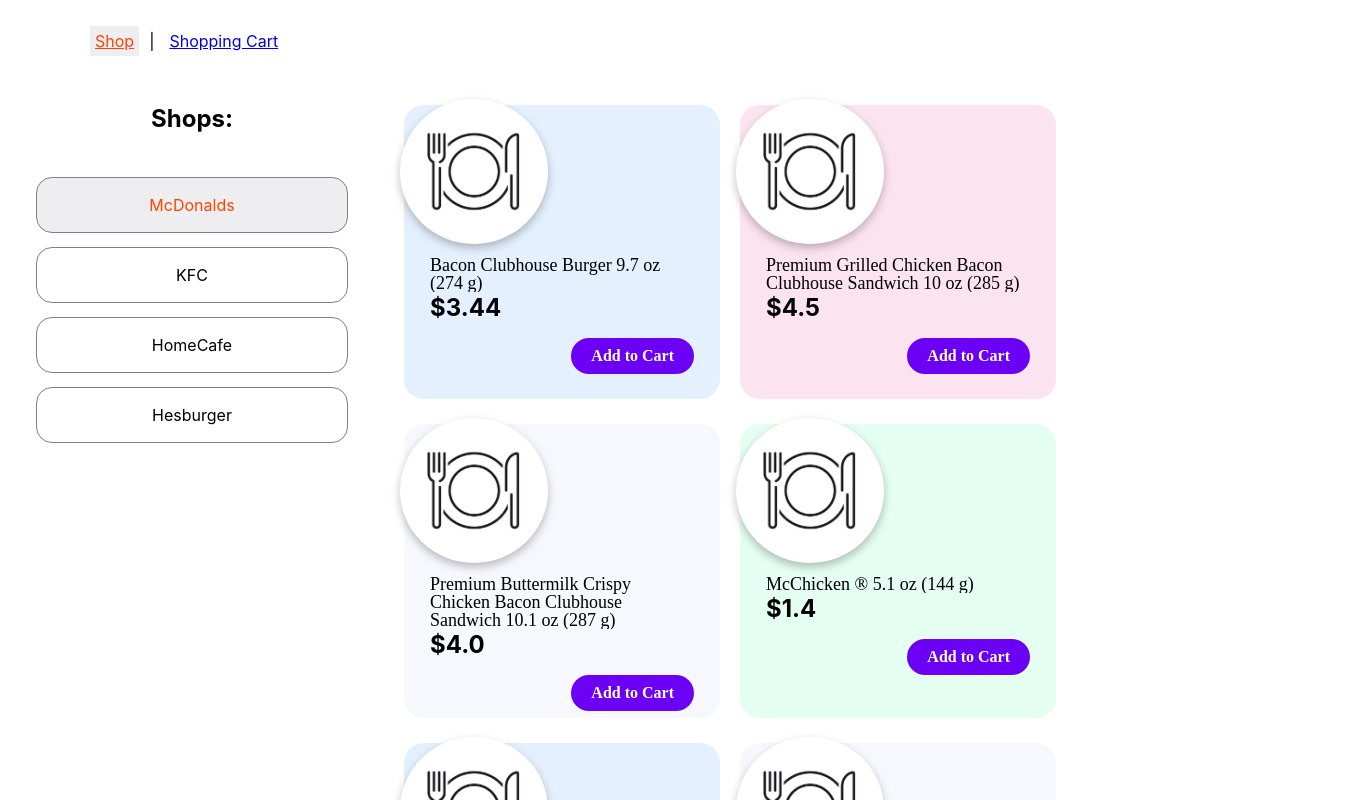
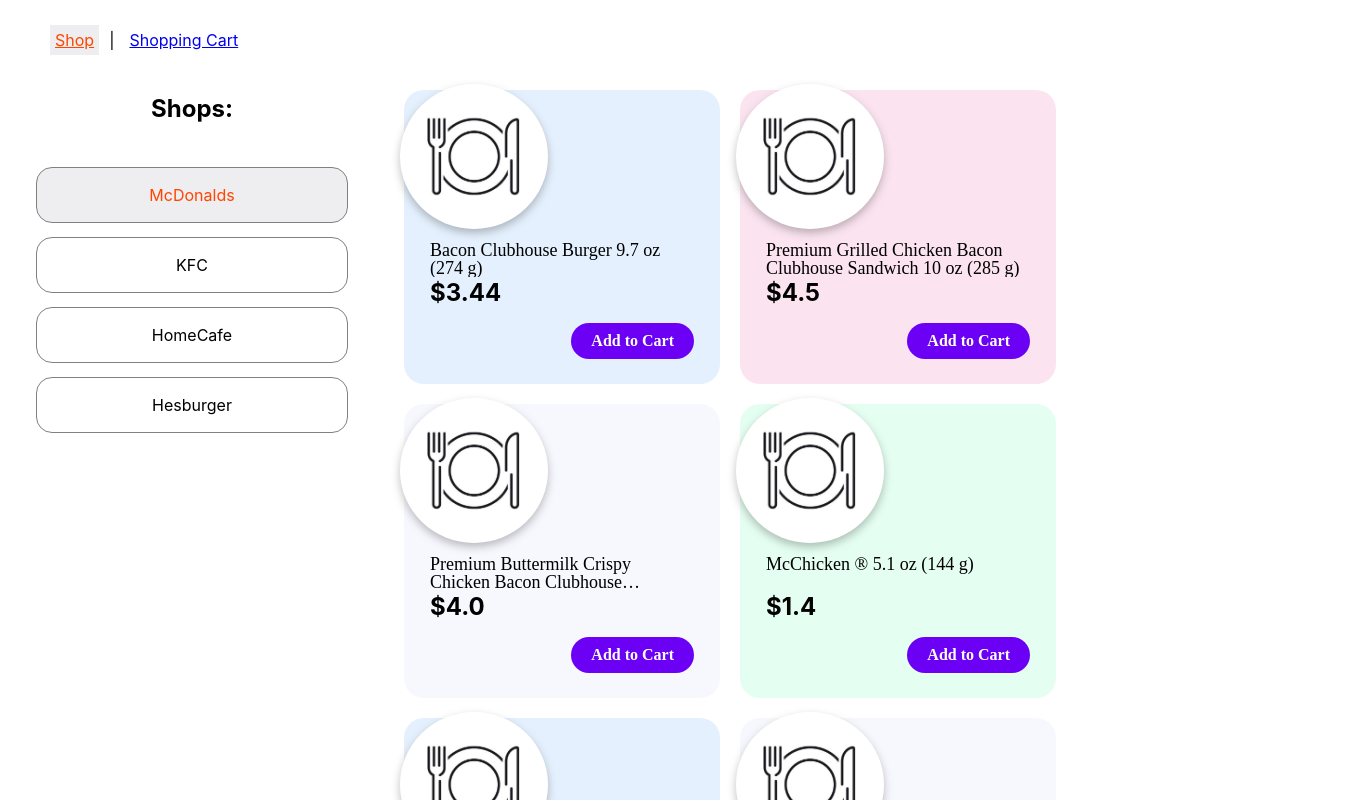
Before and after one commit to hustle2live/ElifTech_Test-task, a React (Create React App) app: page /shop in a window 1280 px wide. Shown: the top 800 px of the page, 1360 px wide, since content can reach past the window. Built offline with nearby package versions, Linux system fonts and the light colour scheme.

Commit message:
shopping page styles moderate

```diff
--- a/src/index.module.scss
+++ b/src/index.module.scss
@@ -7,10 +7,11 @@
 }
 
 .header {
-   display: block;
+   display: flex;
+   align-items: center;
    width: 100%;
-   min-height: 60px;
-   padding: 15px 40px;
+   height: 80px;
+   box-sizing: border-box;
 
    &__navmenu {
       display: flex;
@@ -31,6 +32,7 @@
 
 .wrapper {
    display: flex;
+   height: calc(100vh - 80px);
 }
 
 .shopList {
@@ -72,6 +74,8 @@
    flex-grow: 1;
    display: flex;
    flex-wrap: wrap;
+   height: 100%;
+   overflow-y: scroll;
 
    &__item {
       display: flex;
@@ -80,7 +84,7 @@
       width: 300px;
       height: 270px;
       border-radius: 20px;
-      margin: 15px 0 10px 20px;
+      margin: 10px 0 10px 20px;
       padding: 12px 8px;
 
       &:nth-child(n) {
@@ -112,13 +116,14 @@
             width: 100%;
             display: -webkit-box;
             -webkit-box-orient: vertical;
-            -webkit-line-clamp: 3;
+            -webkit-line-clamp: 2;
             overflow: hidden;
          }
       }
 
       &_name {
          width: 158px;
+         height: 36px;
          font-family: Poppins;
          font-style: normal;
          font-weight: normal;
@@ -142,12 +147,15 @@
       }
 
       &_image {
+         display: block;
+         content: '';
          margin-top: -18px;
          margin-left: -12px;
          width: 148px;
          height: 145px;
          filter: drop-shadow(0px 4px 4px rgba(0, 0, 0, 0.25));
          border-radius: 50%;
+         box-sizing: border-box;
       }
 
       &_button {
```
